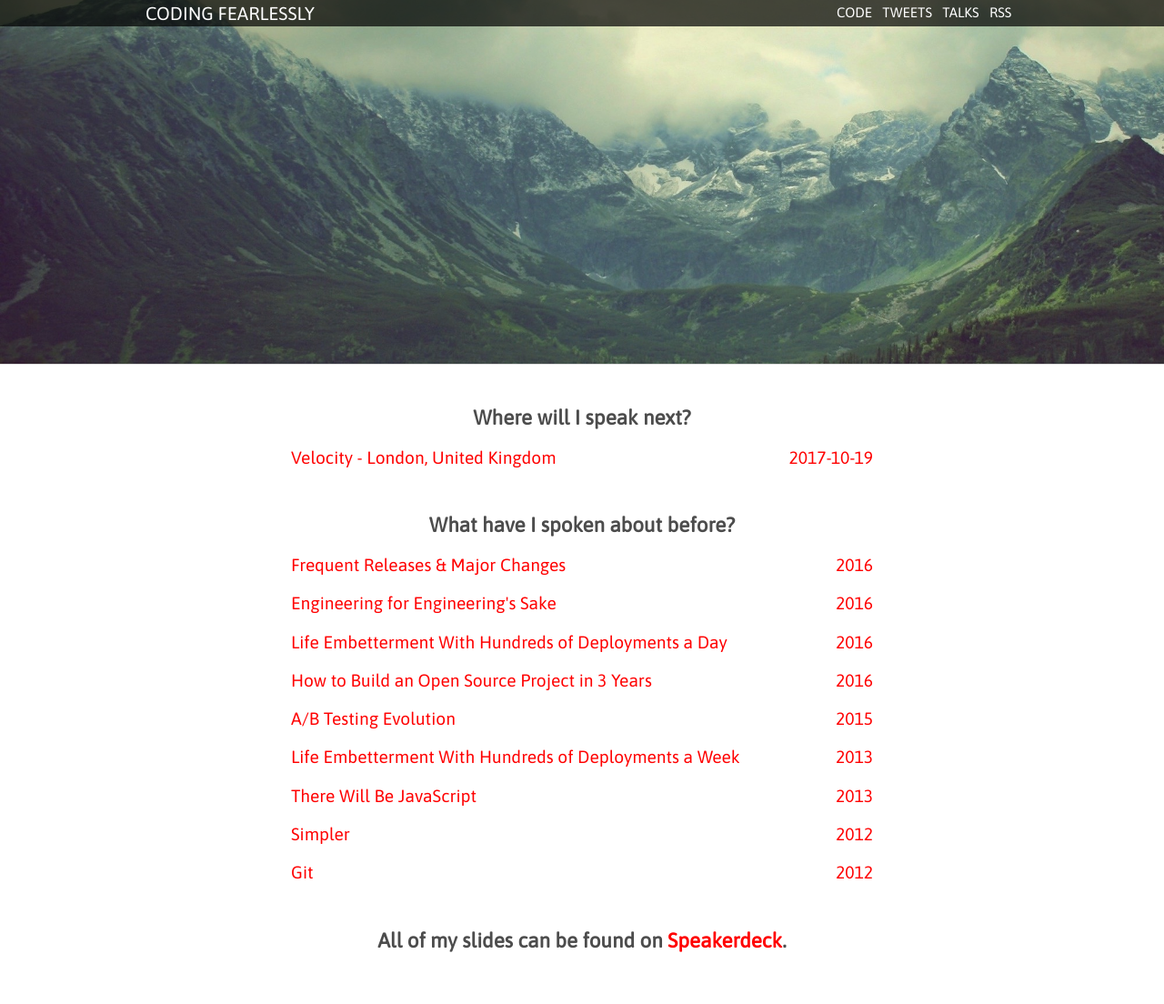
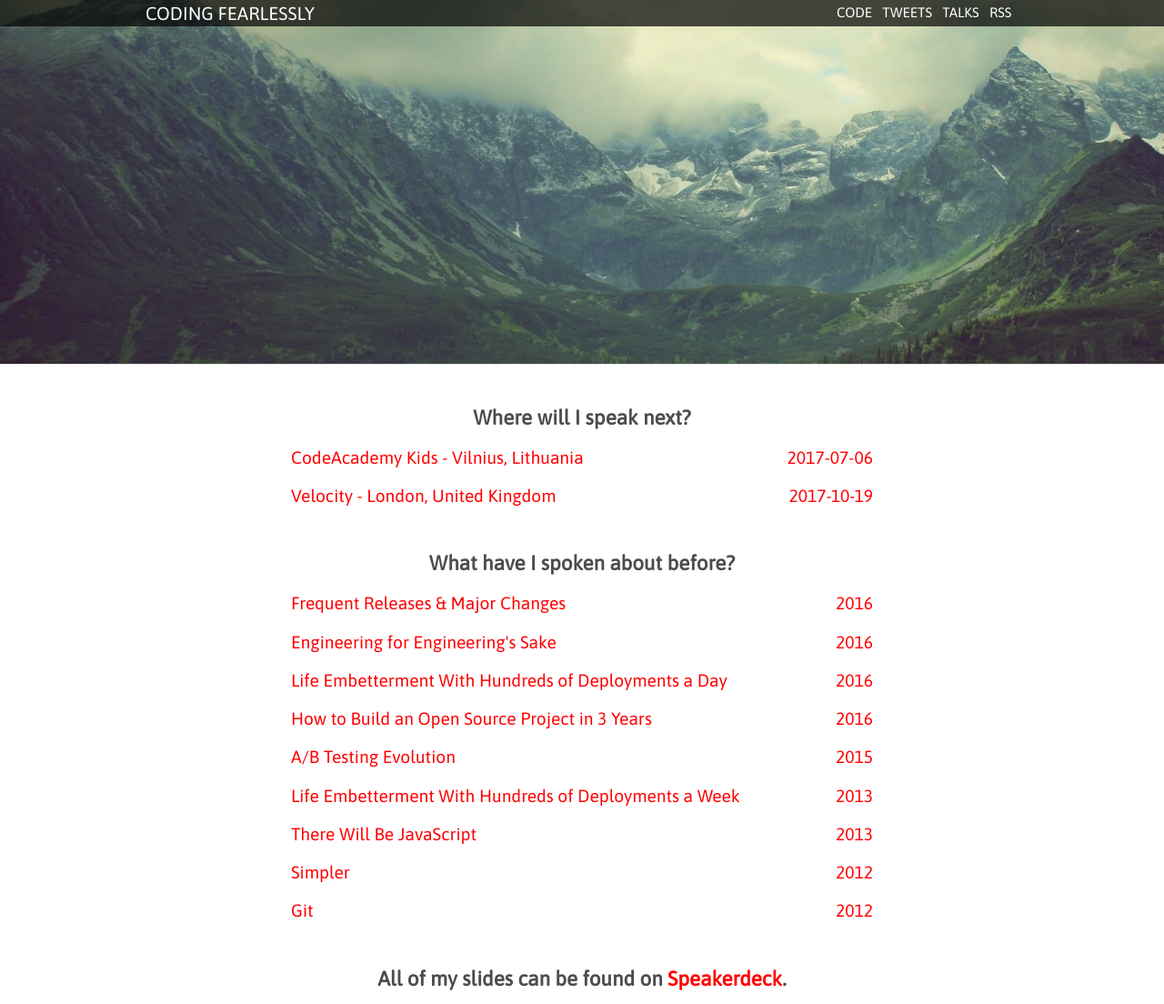
Before and after one commit to mmozuras/mmozuras.github.com, a Jekyll site: the page built from talks.html, in a window 1280 px wide. Shown: the whole page at 91% size. Built offline with Jekyll 4.4.1, drawn with Linux system fonts in a browser that asks for light colours; comment, search, counter and statistics services are not loaded; before the commit the page ends 1062 px from its top, so only the background shows below that.

Commit message:
Add CodeAcademy Kids to the list of upcoming talks

```diff
--- a/talks.html
+++ b/talks.html
@@ -5,6 +5,12 @@ background: background
 
 <div>
   <h1>Where will I speak next?</h1>
+  <article class="talk">
+    <a href="http://www.codeacademykids.com/stovyklos-vaikams-vilniuje/">
+      <span>CodeAcademy Kids - Vilnius, Lithuania</span>
+      <span class="year">2017-07-06</span>
+    </a>
+  </article>
   <article class="talk">
     <a href="https://conferences.oreilly.com/velocity/vl-eu/public/schedule/detail/61871">
       <span>Velocity - London, United Kingdom</span>
```
